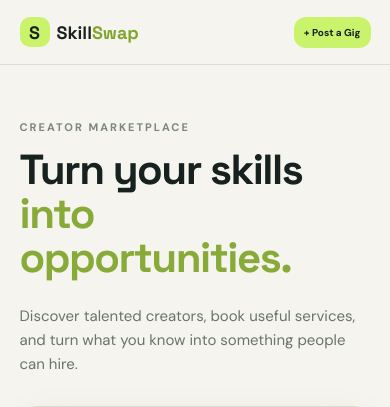
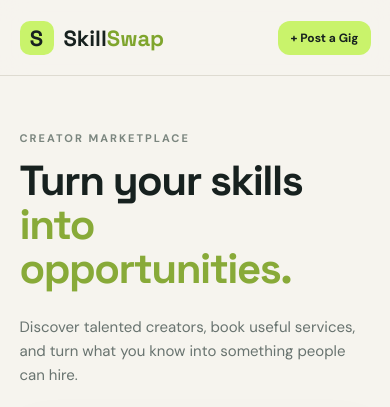
Before and after one commit to CODEDEMON090/SkillSwap, a Flask app: page / in a window 390 px wide. Shown: the top 407 px of the page. Run offline with Flask 3, Linux system fonts and the light colour scheme; data comes from the database, SQL or seed files in the repository.

Commit message:
Fix mobile status bar

```diff
--- a/static/style.css
+++ b/static/style.css
@@ -68,33 +68,8 @@ label{display:block;font-size:12px;font-weight:800;margin:15px 0}input,select,te
         font-size: 12px;
     }
 
-    .navbar {
-    height: 65px;
-    padding: 0 5%;
-    }
-
-    .brand {
-    font-size: 18px;
-    gap: 7px;
-    }
-
-    .brand-mark {
-    width: 30px;
-    height: 30px;
-    }
-
-    nav {
-    gap: 8px;
-    font-size: 11px;
-    }
-
     nav a:not(.nav-cta) {
-    display: none;
-    }
-
-    .nav-cta {
-    padding: 9px 10px;
-    font-size: 10px;
+    display: none !important;
     }
 
     .hero {
```
